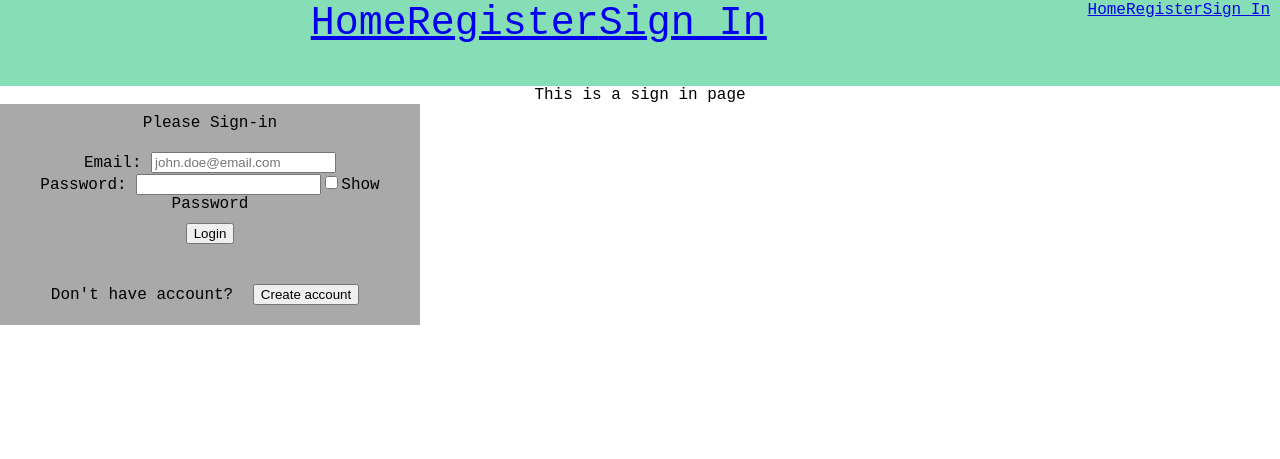
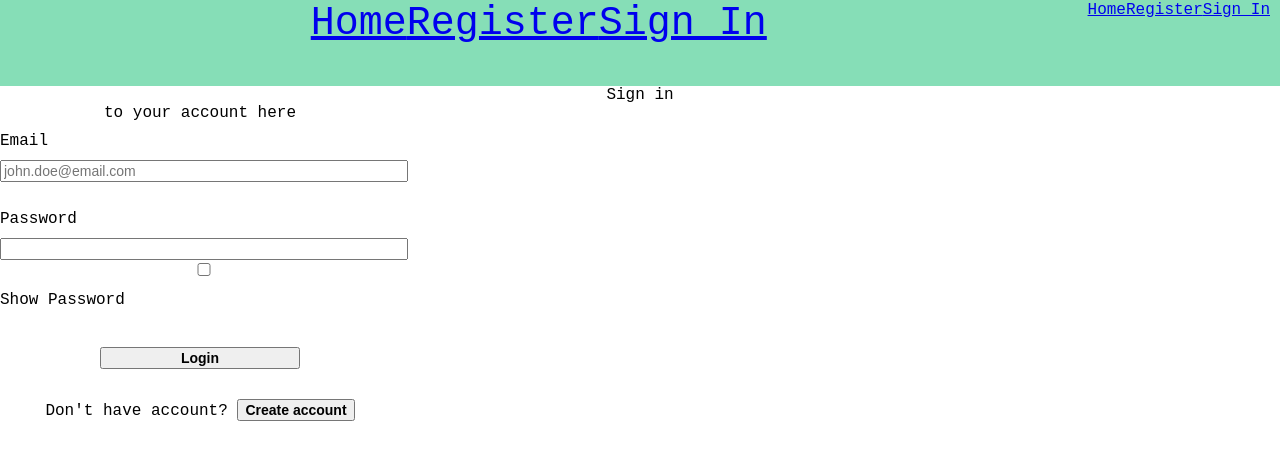
Before and after one commit to paigelayman/Bootcamp-Buddy-Frontend, a React (Create React App) app: page /signin in a window 1280 px wide. Shown: the part 269-728 px from the top of the page. Built offline with nearby package versions, Linux system fonts and the light colour scheme; a web font is replaced by a local one.

Commit message:
updated prompts on signin

```diff
--- a/src/pages/SignIn.js
+++ b/src/pages/SignIn.js
@@ -40,7 +40,7 @@ const SignIn = () => {
   // Render
   let passwordFieldRender = (
     <div>
-      <label>Password:</label>{' '}
+      <label>Password</label>{' '}
       <input
         onChange={handleChange}
         value={formValues.password}
@@ -49,6 +49,7 @@ const SignIn = () => {
         required
       />
       <input
+        className="checkbox"
         onChange={handlePasswordToggle}
         value={isShowPassword}
         name="isShowPassword"
@@ -61,7 +62,7 @@ const SignIn = () => {
   if (isShowPassword) {
     passwordFieldRender = (
       <div>
-        <label>Password:</label>{' '}
+        <label>Password</label>{' '}
         <input
           onChange={handleChange}
           value={formValues.password}
@@ -83,9 +84,10 @@ const SignIn = () => {
 
   let signInRender = (
     <div className="signin-container">
-      <div className="signin-form">Please Sign-in</div>
+      <div className="signin-form">to your account here</div>
       <form onSubmit={handleSubmit} className="signin-form">
-        <label>Email: </label>{' '}
+        <div className="email-form">
+          <label>Email </label>{' '}
           <input
             onChange={handleChange}
             value={formValues.email}
@@ -93,6 +95,7 @@ const SignIn = () => {
             type="email"
             placeholder="john.doe@email.com"
           />
+        </div>
         <br />
         {passwordFieldRender}
         <button className="login-button">Login</button>
@@ -107,7 +110,7 @@ const SignIn = () => {
   )
   let toRender = (
     <div>
-      <div>This is a sign in page</div>
+      <div>Sign in</div>
       {signInRender}
     </div>
   )
--- a/src/styles/App.css
+++ b/src/styles/App.css
@@ -86,27 +86,63 @@ grid-area: nav;
   font-weight: 700;
 }
 
-.signin-container {
-  display: flex inline-block;
+/* .signin-container {
+  display: flex inline-flex;
   flex-direction: row;
   justify-content: center;
-  align-items: center;
+  align-content: center;
   height: 500px;
-}
+  padding-left: 300px;
+  margin: 20px 0;
+} */
 
-.signin-form {
-  display: flex inline-block;
+/* .signin-form {
   background-color: darkgray;
   width: 400px;
   padding: 10px;
-}
+} */
+
+/* .email-form {
+  display: flex;
+  justify-content: flex-start;
+} */
 
 .login-button  {
-  margin: 10px;
+  font-size: 14px;
+  font-weight: bold;
+  margin: 10px 0 20px 0;
+  width: 50%;
   cursor: pointer;
 }
 
 .create-button {
-  margin: 10px;
+  font-size: 14px;
+  font-weight: bold;
+  margin: 10px 0;
   cursor: pointer;
 }
+
+.signin-container {
+  padding: 0;
+  margin: 0
+}
+
+.signin-form {
+  display: flex inline-flex;
+  justify-content: center;
+  align-items: center;
+  width: 400px;
+  top: 50%;
+  left: 50%;
+}
+
+.signin-form label {
+  display: flex;
+  justify-content: flex-start;
+  padding: 10px 0;
+}
+
+.signin-form input {
+  width: 100%;
+  font-size: 14px;
+}
```
Lines whose indentation alone changed are shown as unchanged.
